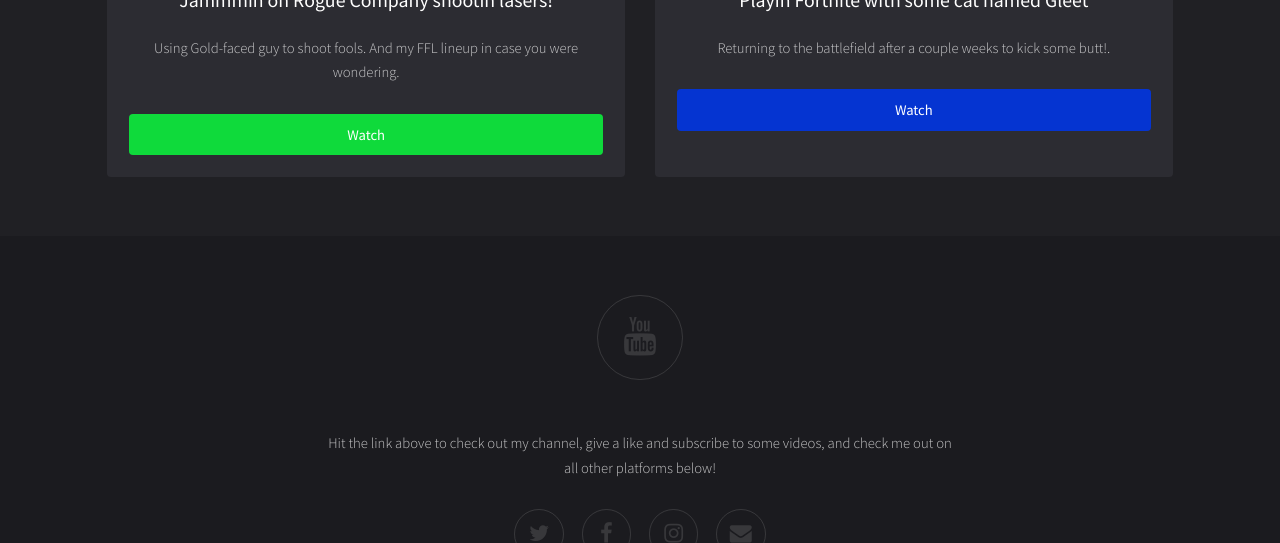
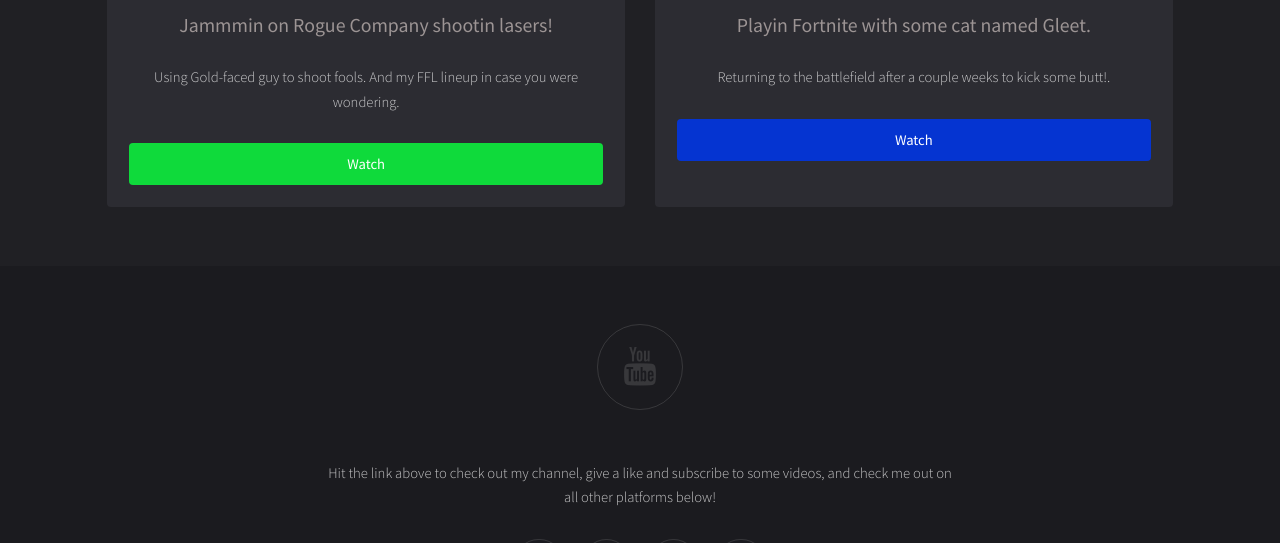
Before and after one commit to ragtop66goat/ragtop66goat.git.io, a plain HTML site: page index.html in a window 1280 px wide. Shown: the part 2257-2800 px from the top of the page. Drawn offline with Linux system fonts and the light colour scheme.

Commit message:
changed header weight from 400 to 500, line height from 1.5 to 2

```diff
--- a/assets/css/main.css
+++ b/assets/css/main.css
@@ -170,9 +170,9 @@
 	}
 
 	h1, h2, h3, h4, h5, h6 {
-		color: #fff;
-		font-weight: 400;
-		line-height: 1.5;
+		color: rgb(156, 148, 148);
+		font-weight: 500;
+		line-height: 2.0;
 		margin: 0 0 1em 0;
 	}
 
--- a/index.html
+++ b/index.html
@@ -85,7 +85,7 @@
 							<div class="box">
 								<a href="https://youtu.be/kKMsNqu6Y-k" class="image fit"><img src="http://img.youtube.com/vi/kKMsNqu6Y-k/mqdefault.jpg" alt="" /></a>
 								<div class="inner">
-									<h3>Playin Fortnite with some cat named Gleet</h3>
+									<h3>Playin Fortnite with some cat named Gleet.</h3>
 									<p>Returning to the battlefield after a couple weeks to kick some butt!.</p>
 									<a href="https://youtu.be/kKMsNqu6Y-k" class="button fit" data-poptrox="youtube,800x400">Watch</a>
 								</div>
```
